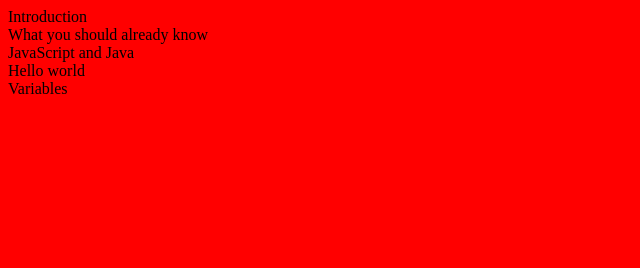
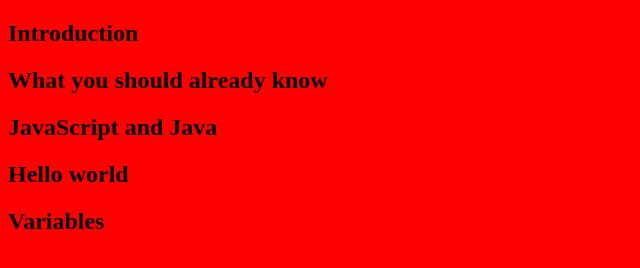
Before and after one commit to Lanr3waju/Technical-Documentation-Page, a website: page index.html in a window 1280 px wide. Shown: the whole page, without its empty margins (0-640 px from the left). Drawn offline with Linux system fonts and the light colour scheme.

Commit message:
User Story 4

```diff
--- a/index.html
+++ b/index.html
@@ -9,27 +9,28 @@
     <body>
         <main id="main-doc">
             <section id="Introduction" class="main-section">
-                <header>Introduction</header>
+                <header><h2>Introduction</h2></header>
 
             </section>
 
-            <section class="main-section">
-                <header>What you should already know</header>
+            <section id="What_you_should_already_know" class="main-section">
+                <header><h2>What you should already know</h2></header>
 
             </section>
 
-            <section class="main-section">
-                <header>JavaScript and Java</header>
+            <section id="JavaScript_and_Java" class="main-section">
+                <header><h2>JavaScript and Java</h2></header>
 
             </section>
 
-            <section class="main-section">
-                <header>Hello world</header>
+            <section id="Hello_world" class="main-section">
+                <header><h2>Hello world</h2></header>
 
             </section>
 
-            <section class="main-section">
-                <header>Variables</header>
+            <section id="Variables" class="main-section">
+                <header><h2>Variables</h2></header>
+
 
             </section>
         </main>
```
